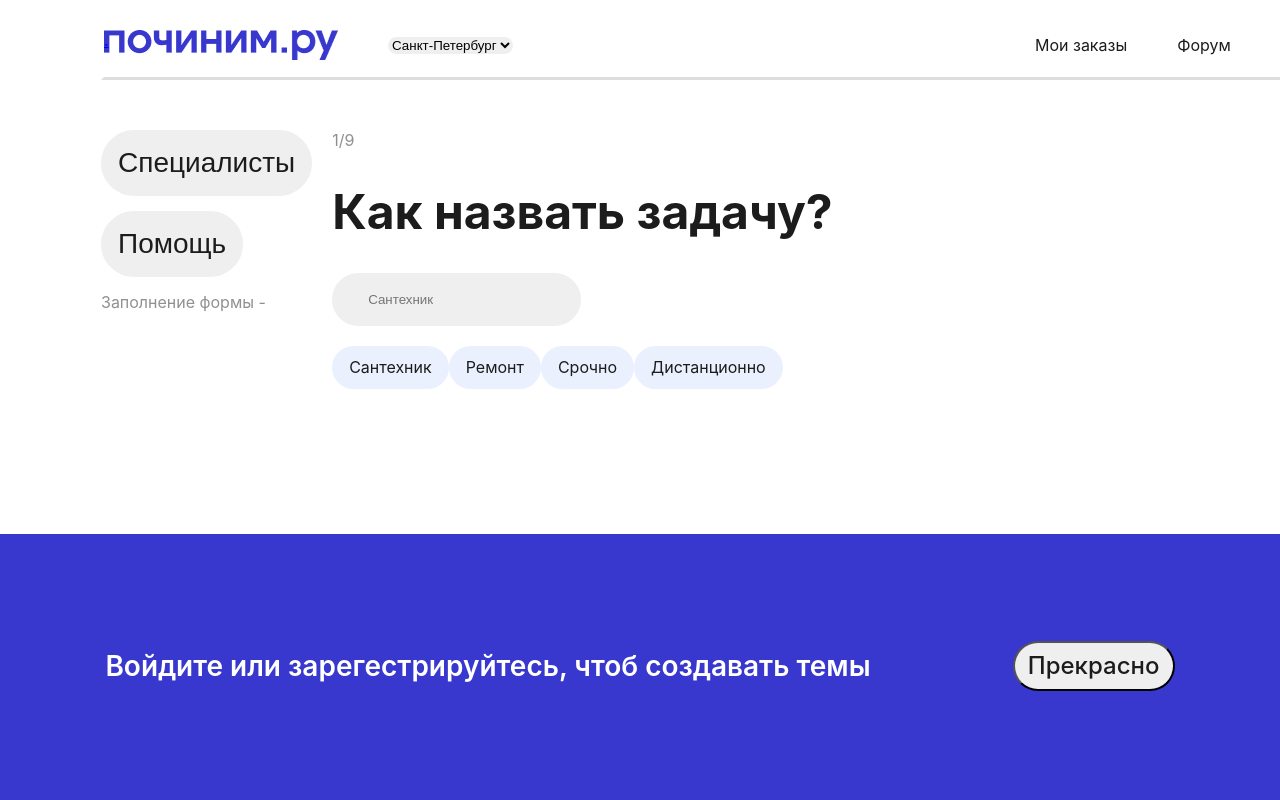
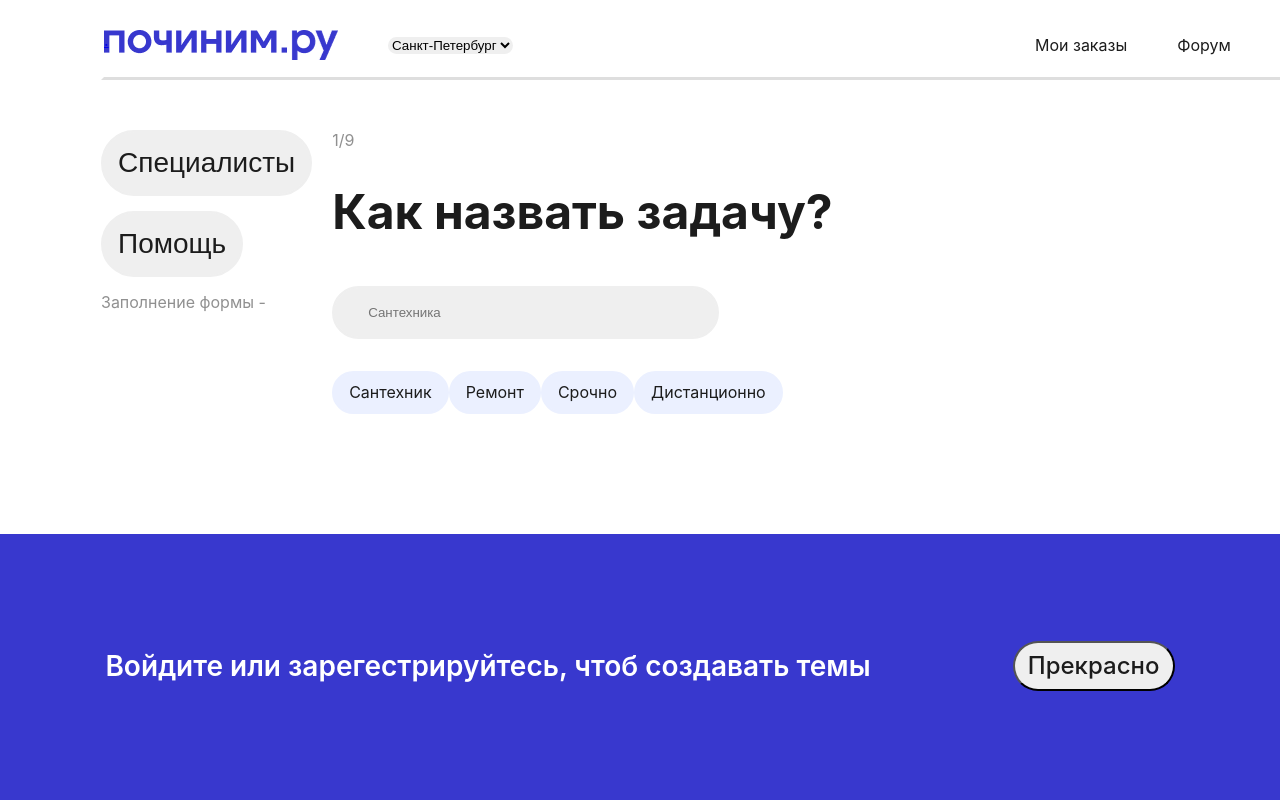
Before and after one commit to denisYakub/Pochinim.ru, a React (Create React App) app in the folder client/pochinim.ru/: page /CreateTopic in a window 1280 px wide. Shown: the top 800 px of the page. Built offline with nearby package versions, Linux system fonts and the light colour scheme.

Commit message:
moving input field with error into its own comp

```diff
--- a/client/pochinim.ru/src/App.js
+++ b/client/pochinim.ru/src/App.js
@@ -10,6 +10,7 @@ import '../src/design/wrappers/HintWrappers.css';
 import '../src/design/wrappers/PhotoWrappers.css';
 import '../src/design/wrappers/MasterCardWrappers.css';
 import '../src/design/wrappers/ReviewWrappers.css';
+import '../src/design/wrappers/InputFieldWithErrorWrappers.css';
 
 import '../src/design/Inputs/TextInputs.css';
 import '../src/design/options/Options.css';
--- /dev/null
+++ b/client/pochinim.ru/src/animations/input-error-field.css
@@ -0,0 +1,46 @@
+@import'../index.css';
+
+.input-with-error-wrapper{
+    display: flex;
+    align-items: center;
+}
+.input-with-error{
+    display: flex;
+    align-items: center;
+    align-items: center;
+    width: 100%;
+    height: 100%;
+}
+
+.input-with-error input{
+    border-radius: 60px;
+    background-color: var(--color-secondary-grey-searchline);
+    border-style: solid;
+    border-color: var(--color-secondary-grey-searchline);
+    color: var(--color-main-black);
+    padding: 17px 34px;
+    width: 100%;
+    height: 100%;
+    box-sizing: border-box;
+    float: left;
+}
+
+.error-sign{
+    margin-left: -36px;
+    float: left;
+    width: 18px;
+    height: 18px;
+    background: url("../img/icons.png") no-repeat center;
+}
+
+.error-message{
+    margin-left: 10px;
+    padding: 5px;
+    width: fit-content;
+    height: fit-content;
+    border-style: solid;
+    border-color: var(--color-main-wihite);;
+    border-radius: 8px;
+    background: var(--color-main-wihite);
+    box-shadow: 0px 4px 60px 0px rgba(33, 33, 33, 0.12);
+}
--- /dev/null
+++ b/client/pochinim.ru/src/animations/input-error-field.js
@@ -0,0 +1,40 @@
+import {motion, useAnimate} from 'framer-motion'
+import { useEffect } from "react";
+
+const InputWithError = ({placeholder, value, setValue, error}) => {
+
+    const [errorScope, errorAnimate] = useAnimate();
+    const [errorRed, animateErrorRed] = useAnimate();
+
+    useEffect(() => {
+        if(error){
+            //textAnimations.highlightErrorInput("#1C1C1C", {errorRed, animateErrorRed});
+            highlightErrorInput("#1C1C1C", errorRed, animateErrorRed);
+        }
+    },[error])
+
+    const showErrorHint = async (scale, errorScope, errorAnimate) => {
+        await errorAnimate(errorScope.current, {scale: scale});
+    }
+
+    const highlightErrorInput = async (baseColour, errorRed, animateErrorRed) => {
+        await animateErrorRed(errorRed.current, {color: "#EF0000"});
+        await animateErrorRed(errorRed.current, {color: baseColour});
+    }
+
+    return(<div className="input-with-error-wrapper">
+        <div className="input-with-error">
+            <input placeholder={placeholder} value={value} ref={errorRed} onChange={e => setValue(e.target.value)}></input>
+            {error?
+                <div className="error-sign"
+                    onMouseEnter={() => showErrorHint(1, errorScope, errorAnimate)}
+                    onMouseLeave={() => showErrorHint(0, errorScope, errorAnimate)}>
+                </div>
+            :
+                <></>}
+        </div>
+        <motion.p className="error-message" ref={errorScope} initial={{scale: 0 }}>Ошибка ввода</motion.p>
+    </div>);
+}
+
+export default InputWithError;
--- a/client/pochinim.ru/src/components/CreateTopic/CreateTopic.js
+++ b/client/pochinim.ru/src/components/CreateTopic/CreateTopic.js
@@ -39,10 +39,10 @@ const CreateTopic = () => {
     const [errorRed, animateErrorRed] = useAnimate();
 
     const phasesComps = useMemo(() => { return [<Stage1 topic={topic} setTopic={setTopic}
-                                error={error} setError={setError} errorRed={errorRed}></Stage1>,
+                                error={error}></Stage1>,
                     <Stage2 FIO={FIO} setFIO={setFIO}
                                 phoneNumber={phoneNumber} setphoneNumber={setphoneNumber}
-                                    error={error} setError={setError} errorRed={errorRed}></Stage2>,
+                                    error={error}></Stage2>,
                     <Stage3 need={need} setNeed={setNeed}
                                 error={error} setError={setError} errorRed={errorRed}></Stage3>,
                     <Stage4 problem={problem} setProblem={setProblem}
@@ -111,7 +111,6 @@ const CreateTopic = () => {
                     setError(false);
                 }else{
                     setError(true);
-                    await textAnimations.highlightErrorInput("#1C1C1C", {errorRed, animateErrorRed});
                 }
                 break;
             case 1:
@@ -121,7 +120,6 @@ const CreateTopic = () => {
                     setError(false);
                 }else{
                     setError(true);
-                    await textAnimations.highlightErrorInput("#1C1C1C", {errorRed, animateErrorRed});
                 }
                 break;
             case 2:
@@ -131,7 +129,6 @@ const CreateTopic = () => {
                     setError(false);
                 }else{
                     setError(true);
-                    await textAnimations.highlightErrorInput("#1C1C1C", {errorRed, animateErrorRed});
                 }
                 break;
             case 3:
@@ -139,8 +136,7 @@ const CreateTopic = () => {
                     nextStage = activeStage + 1;
                     setError(false);
                 }else{
-                    setError(true);
-                    await textAnimations.highlightErrorInput("#1C1C1C", {errorRed, animateErrorRed});
+                    setError(true)
                 }
                 break;
             case 4:
@@ -149,7 +145,6 @@ const CreateTopic = () => {
                     setError(false);
                 }else{
                     setError(true);
-                    await textAnimations.highlightErrorInput("#1C1C1C", {errorRed, animateErrorRed});
                 }
                 break;
             case 5:
@@ -158,7 +153,6 @@ const CreateTopic = () => {
                     setError(false);
                 }else{
                     setError(true);
-                    await textAnimations.highlightErrorInput("#1C1C1C", {errorRed, animateErrorRed});
                 }
                 break;
             case 6:
@@ -167,7 +161,6 @@ const CreateTopic = () => {
                     setError(false);
                 }else{
                     setError(true);
-                    await textAnimations.highlightErrorInput("#1C1C1C", {errorRed, animateErrorRed});
                 }
                 break;
             case 7:
@@ -176,7 +169,6 @@ const CreateTopic = () => {
                     setError(false);
                 }else{
                     setError(true);
-                    await textAnimations.highlightErrorInput("#1C1C1C", {errorRed, animateErrorRed});
                 }
                 break;
             case 8:
@@ -185,7 +177,6 @@ const CreateTopic = () => {
                     setError(false);
                 }else{
                     setError(true);
-                    await textAnimations.highlightErrorInput("#1C1C1C", {errorRed, animateErrorRed});
                 }
                 break;
             default:
--- a/client/pochinim.ru/src/components/CreateTopic/Stages.js
+++ b/client/pochinim.ru/src/components/CreateTopic/Stages.js
@@ -4,6 +4,7 @@ import {motion, useAnimate} from 'framer-motion'
 import buttonsAnimations from "../../animations/buttons-animations.js";
 import topicController from "../../controllers/TOPIC-controller.js";
 import loadPhotoIcon from "../../img/putFile.png";
+import InputWithError from "../../animations/input-error-field.js";
 
 //const optionsOfExistingTopics = topicController.getListOfExistingTopics();
 const optionsOfWork = await topicController.getListOfWork();
@@ -12,9 +13,7 @@ const optionsOfWhereIsProblem = await topicController.getListofWhereIsProblem();
 
 const key = "52112b4d-5217-4897-8975-50bb62c674a6";
 
-const Stage1 = ({topic, setTopic, error, setError, errorRed}) => {
-    const [errorScope, animateError] = useAnimate();
-
+const Stage1 = ({topic, setTopic, error}) => {
     const activateHint = (value) => {
         setTopic(value);
     };
@@ -23,16 +22,8 @@ const Stage1 = ({topic, setTopic, error, setError, errorRed}) => {
         <h1>
             Как назвать задачу?
         </h1>
-
-        <div className="inputAndError">
-            <input placeholder="Сантехник" ref={errorRed} value={topic} onChange={e => setTopic(e.target.value)}></input>
-            {error
-                ?<div className="errorInStage"
-                onMouseEnter={() => buttonsAnimations.showErrorHint(1, {errorScope, animateError})}
-                onMouseLeave={() => buttonsAnimations.showErrorHint(0, {errorScope, animateError})}>
-                </div>
-                : console.log("no_errors")}
-            <motion.a className="errorStageMessage" ref={errorScope} initial={{scale: 0, y: 0, x: 250}}>Ошибка ввода</motion.a>
+        <div style={{width: "500px"}}>
+            <InputWithError placeholder={"Сантехника"} value={topic} setValue={setTopic} error={error}></InputWithError>
         </div>
         <div className="button-hints">
             <button className="hint" onClick={() => activateHint("Сантехника")}>
@@ -50,33 +41,17 @@ const Stage1 = ({topic, setTopic, error, setError, errorRed}) => {
         </div>
     </div>)
 }
-const Stage2 = ({FIO, setFIO, phoneNumber, setphoneNumber, error, setError, errorRed}) => {
-    const [errorScope, animateError] = useAnimate();
-
+const Stage2 = ({FIO, setFIO, phoneNumber, setphoneNumber, error}) => {
     return(<div className="blockPhase">
         <h1>
             Контактная информация
         </h1>
         <div className="contact">
-            <div className="inputAndError">
-                <input placeholder="Имя Фамилия" value={FIO} ref={errorRed} onChange={e => setFIO(e.target.value)}></input>
-                {error
-                    ?<div className="errorInStage"
-                    onMouseEnter={() => buttonsAnimations.showErrorHint(1, {errorScope, animateError})}
-                    onMouseLeave={() => buttonsAnimations.showErrorHint(0, {errorScope, animateError})}>
-                    </div>
-                    : console.log("no_errors")}
-                <motion.a className="errorStageMessage" ref={errorScope} initial={{scale: 0, y: 0, x: 650}}>Ошибка ввода</motion.a>
+            <div style={{width: "500px"}}>
+                <InputWithError placeholder={"Имя Фамилия"} value={FIO} setValue={setFIO} error={error}></InputWithError>
             </div>
-            <div className="inputAndError">
-                <input placeholder="+7-000-000-00-00" value={phoneNumber} ref={errorRed} onChange={e => setphoneNumber(e.target.value)}></input>
-                {error
-                    ?<div className="errorInStage"
-                    onMouseEnter={() => buttonsAnimations.showErrorHint(1, {errorScope, animateError})}
-                    onMouseLeave={() => buttonsAnimations.showErrorHint(0, {errorScope, animateError})}>
-                    </div>
-                    : console.log("no_errors")}
-                <motion.a className="errorStageMessage" ref={errorScope} initial={{scale: 0, y: -30, x: 400}}>Ошибка ввода</motion.a>
+            <div style={{width: "500px"}}>
+                <InputWithError placeholder={"+7-000-000-00-00"} value={phoneNumber} setValue={setphoneNumber} error={error}></InputWithError>
             </div>
         </div>
     </div>)
--- /dev/null
+++ b/client/pochinim.ru/src/design/wrappers/InputFieldWithErrorWrappers.css
@@ -0,0 +1,47 @@
+@import'../../index.css';
+
+.input-with-error-wrapper{
+    display: flex;
+    align-items: center;
+}
+.input-with-error{
+    display: flex;
+    align-items: center;
+    align-items: center;
+    width: 100%;
+    height: 100%;
+}
+
+.input-with-error input{
+    border-radius: 60px;
+    background-color: var(--color-secondary-grey-searchline);
+    border-style: solid;
+    border-color: var(--color-secondary-grey-searchline);
+    color: var(--color-main-black);
+    padding: 17px 34px;
+    width: 100%;
+    height: 100%;
+    box-sizing: border-box;
+    float: left;
+}
+
+.error-sign{
+    margin-left: -36px;
+    float: left;
+    width: 18px;
+    height: 18px;
+    background: url("../../img/icons.png") no-repeat center;
+}
+
+.error-message{
+    margin-left: 10px;
+    padding: 5px;
+    width: fit-content;
+    height: fit-content;
+    max-height: 30px;
+    border-style: solid;
+    border-color: var(--color-main-wihite);;
+    border-radius: 8px;
+    background: var(--color-main-wihite);
+    box-shadow: 0px 4px 60px 0px rgba(33, 33, 33, 0.12);
+}
```
